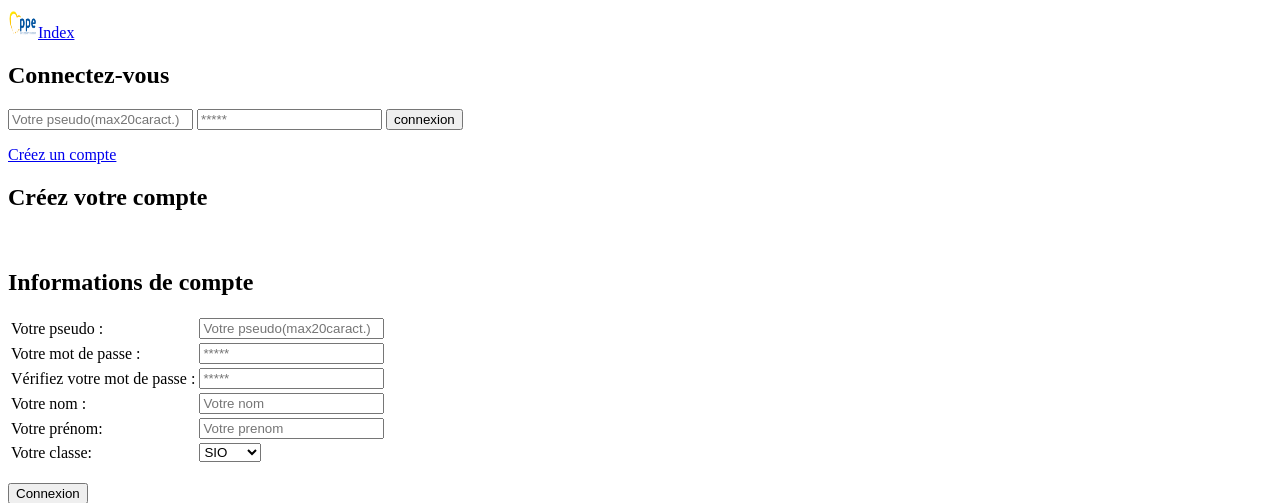
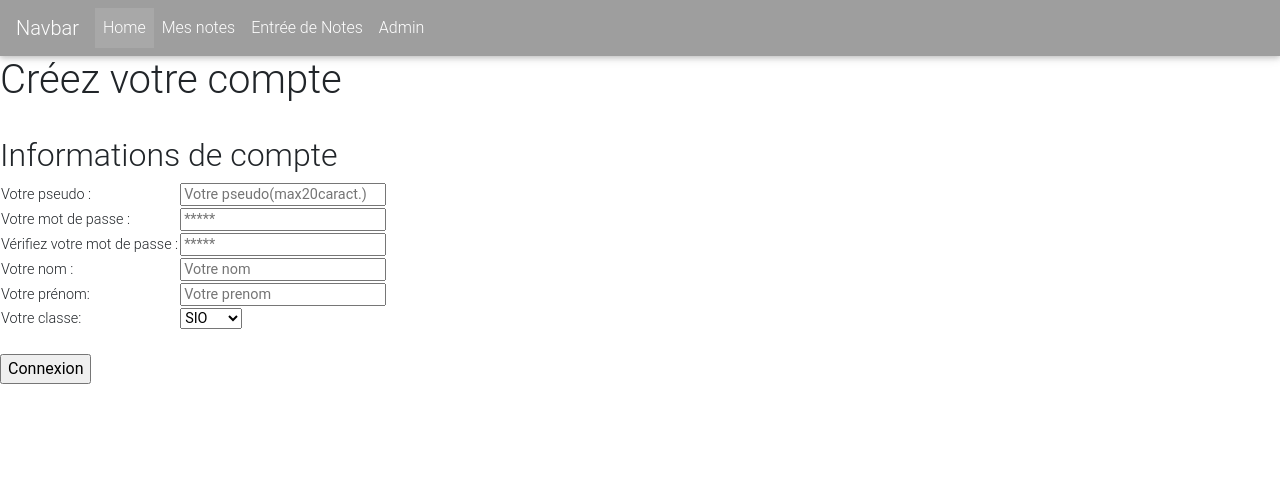
Before and after one commit to Tleard/PPE_Dev, a PHP site: page /account.php in a window 1280 px wide. Shown: the top 503 px of the page. Run offline with PHP 8.4, Linux system fonts and the light colour scheme; data comes from the database, SQL or seed files in the repository; data that the repository does not hold is empty; some libraries are stand-ins or nearby versions.

Commit message:
Bunch of minor correction

```diff
--- a/vue/account.php
+++ b/vue/account.php
@@ -1,11 +1,11 @@
 <?php
 include "header.inc.php"
 ?>
-    <aside>
-        <?php
-            include "formlogin.php"
-        ?>
-    </aside>
+<!--    <aside>
+        <
+/*            include "formlogin.php"
+        */
+    </aside>-->
     <section>
         <h1>Créez votre compte</h1>
         <br/>
--- /dev/null
+++ b/vue/admin.php
@@ -0,0 +1 @@
+<?php
--- a/vue/design.css
+++ b/vue/design.css
@@ -60,6 +60,8 @@ footer{
     right: 0;
 }
 
+container
+
 .page-footer{
  position: absolute;
 }
--- a/vue/formcreate.php
+++ b/vue/formcreate.php
@@ -97,7 +97,10 @@ if (isset($_POST['user']) && isset($_POST['mdp']) && isset($_POST['nom'])&& isse
         } catch (Exception $e) {
             die('Erreur : ' . $e->getMessage());
         }
-        echo "<p class='green'>Votre compte à bien été crée </p>";
+        echo "<script language='javascript'>alert('Votre compte à été créer avec succés');
+        window.location.href ='index.php';
+        </script>";
+
     }
 }
 ?>
--- a/vue/header.inc.php
+++ b/vue/header.inc.php
@@ -3,6 +3,22 @@
 ?>
 <html>
     <head>
+            <!-- Required meta tags -->
+            <meta charset="utf-8">
+            <meta name="viewport" content="width=device-width, initial-scale=1, shrink-to-fit=no">
+
+            <!-- Font Awesome -->
+            <link rel="stylesheet" href="https://use.fontawesome.com/releases/v5.8.1/css/all.css">
+            <!-- Bootstrap core CSS -->
+            <link href="https://cdnjs.cloudflare.com/ajax/libs/twitter-bootstrap/4.3.1/css/bootstrap.min.css" rel="stylesheet">
+            <!-- Material Design Bootstrap -->
+            <link href="https://cdnjs.cloudflare.com/ajax/libs/mdbootstrap/4.7.7/css/mdb.min.css" rel="stylesheet">
+
+            <script src="https://code.jquery.com/jquery-3.2.1.slim.min.js" integrity="sha384-KJ3o2DKtIkvYIK3UENzmM7KCkRr/rE9/Qpg6aAZGJwFDMVNA/GpGFF93hXpG5KkN" crossorigin="anonymous"></script>
+            <script src="https://unpkg.com/popper.js@1.12.6/dist/umd/popper.js" integrity="sha384-fA23ZRQ3G/J53mElWqVJEGJzU0sTs+SvzG8fXVWP+kJQ1lwFAOkcUOysnlKJC33U" crossorigin="anonymous"></script>
+            <script src="https://unpkg.com/bootstrap-material-design@4.1.1/dist/js/bootstrap-material-design.js" integrity="sha384-CauSuKpEqAFajSpkdjv3z9t8E7RlpJ1UP0lKM/+NdtSarroVKu069AlsRPKkFBz9" crossorigin="anonymous"></script>
+            <script>$(document).ready(function() { $('body').bootstrapMaterialDesign(); });</script>
+
         <meta charset="UTF-8" />
         <title>Site PPE</title>
         <!--<link rel="stylesheet" href="design.css"/>-->
@@ -10,9 +26,27 @@
 -->    </head>
     <body>
         <header>
-            <nav class="navbar navbar-dark bg-dark">
-                <a class="navbar-brand" href="index.php">
-                    <img src="image/1200px-Logo-PPE_EPP-FR.png" width="30" height="30" class="d-inline-block align-top" alt="">Index
-                </a>
+            <nav class="navbar navbar-expand-lg navbar-dark grey">
+                <a class="navbar-brand" href="#">Navbar</a>
+                <button class="navbar-toggler" type="button" data-toggle="collapse" data-target="#navbarNav"
+                        aria-controls="navbarNav" aria-expanded="false" aria-label="Toggle navigation">
+                    <span class="navbar-toggler-icon"></span>
+                </button>
+                <div class="collapse navbar-collapse" id="navbarNav">
+                    <ul class="navbar-nav">
+                        <li class="nav-item active">
+                            <a class="nav-link" href="#">Home <span class="sr-only">(current)</span></a>
+                        </li>
+                        <li class="nav-item">
+                            <a class="nav-link" href="#">Mes notes</a>
+                        </li>
+                        <li class="nav-item">
+                            <a class="nav-link" href="#">Entrée de Notes</a>
+                        </li>
+                        <li class="nav-item">
+                            <a class="nav-link" href="admin.php">Admin</a>
+                        </li>
+                    </ul>
+                </div>
             </nav>
         </header>
```
Also changed, not shown: vue/enterGrades.php (added, +13 -0 lines), vue/index.php (+0 -18 lines).
